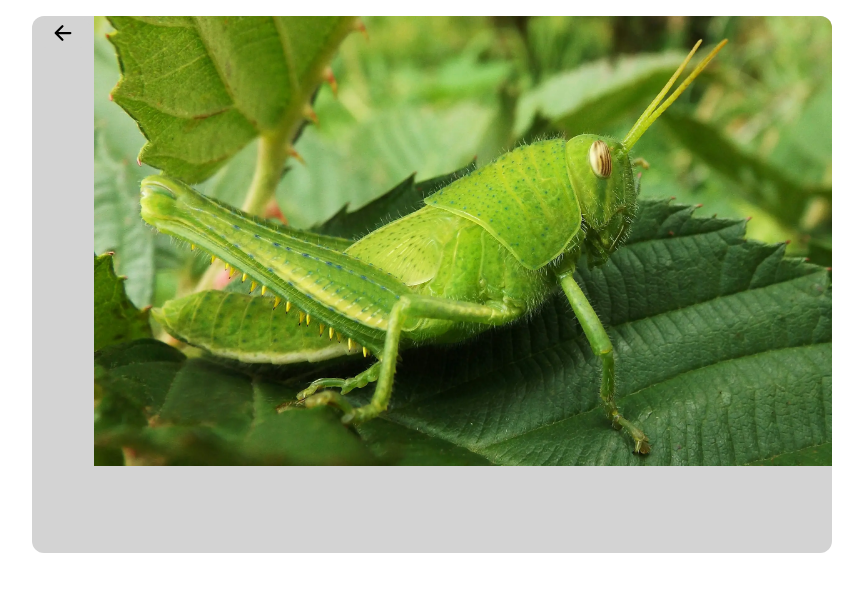
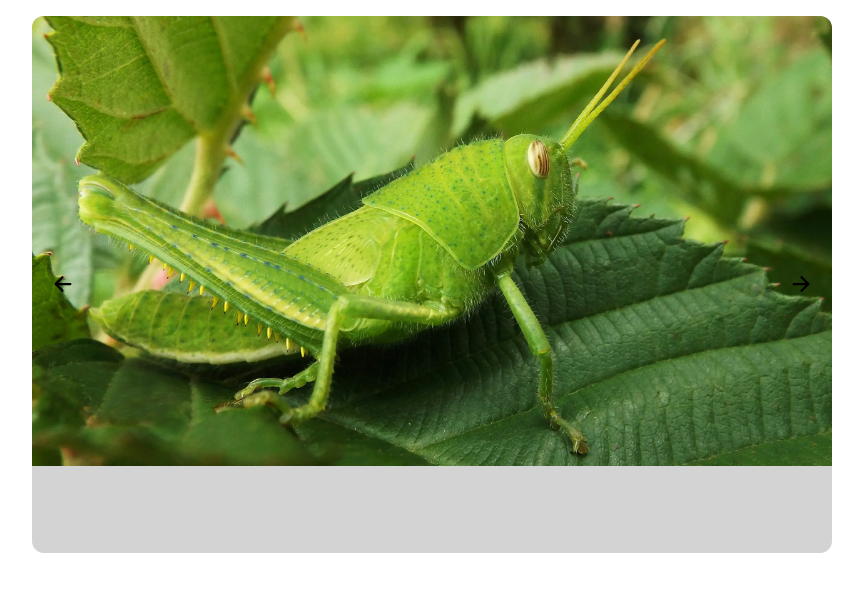
Before and after one commit to aloe-lue/image-slider, a website built with webpack: page src/index.html in a window 1280 px wide. Shown: the whole page, without its empty margins (208-1071 px from the left). Built offline with nearby package versions, Linux system fonts and the light colour scheme.

Commit message:
Style the buttons including the circles
style: within the image carousel position the buttons space between
and same height as its parent with the textContent of arrow_forward and
arrow_back aligned center.

style: within the image carousel position the circle buttons down
the images just floating 1rem.

```diff
--- a/src/image-slider-style/style.css
+++ b/src/image-slider-style/style.css
@@ -183,12 +183,19 @@
 button.arrow_back,
 button.arrow_forward {
   appearance: none;
-  background-color: lightgray;
-  border-color: white;
+  background-color: #ffffff00;
+  border-color: #ffffff00;
   border-radius: 0.75rem;
   border-width: 0px;
   margin: 0.1rem 0.2rem;
   padding: 0.2rem 1rem;
+  cursor: pointer;
+}
+
+button.arrow_back:hover,
+button.arrow_forward:hover {
+  border: 1px solid #ffffff80;
+  background-color: #ffffff80;
 }
 
 button.arrow_back:active,
@@ -205,14 +212,19 @@
 .circles {
   display: flex;
   justify-content: center;
-  padding: 0.25rem;
+  width: 100%;
+  position: absolute;
+  bottom: 1rem;
+  z-index: 2;
 }
 
 .circles > button {
   appearance: none;
   background-color: lightgray;
   border-radius: 50%;
-  border: 0;
+  border: 2px solid #ffffff80;
+  font-size: 1px;
+  color: transparent;
   margin: 0 2px;
   padding: 0.5rem;
 }
@@ -259,3 +271,20 @@
 .circles .current_image {
   background-color: black;
 }
+
+nav.previous_image {
+  left: 0;
+}
+
+nav.next_image {
+  right: 0;
+}
+
+nav.previous_image,
+nav.next_image {
+  display: flex;
+  position: absolute;
+  top: 0;
+  height: 100%;
+  z-index: 2;
+}
```
